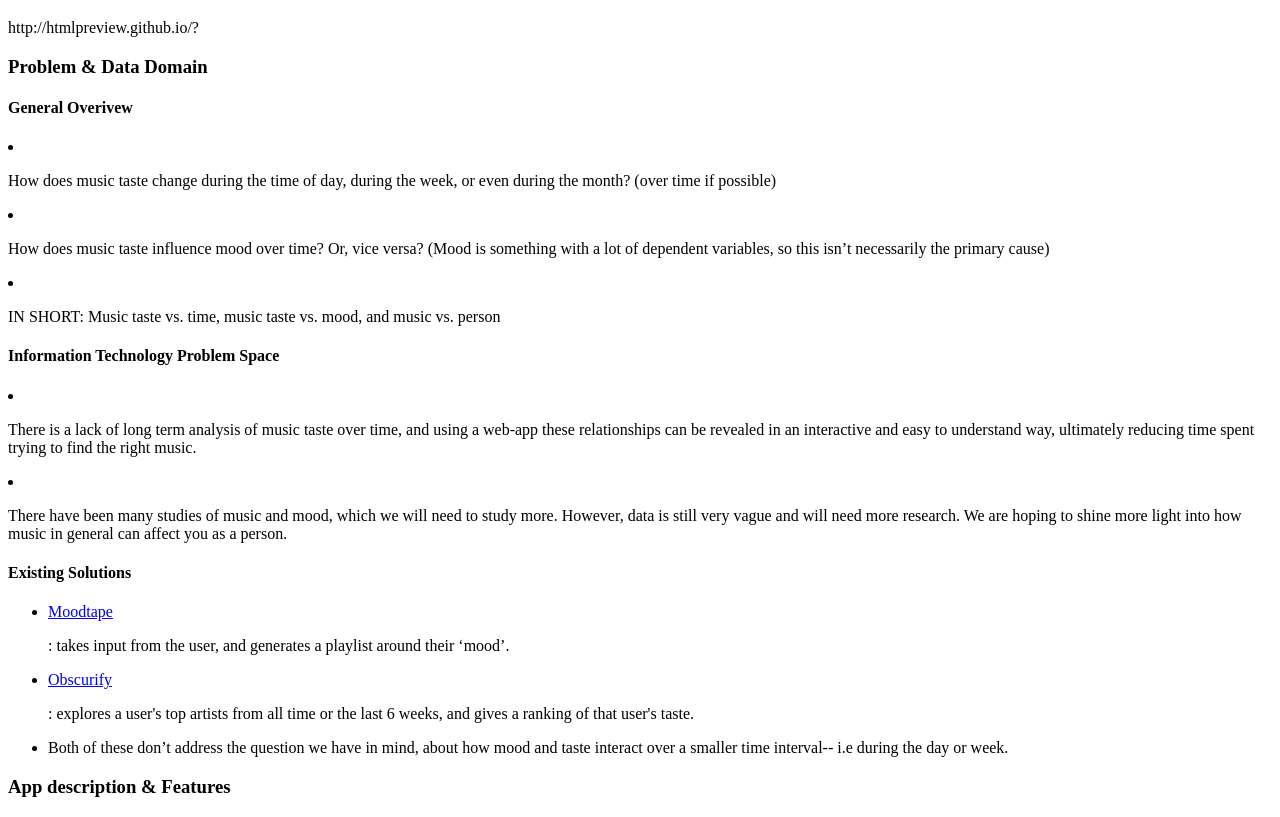
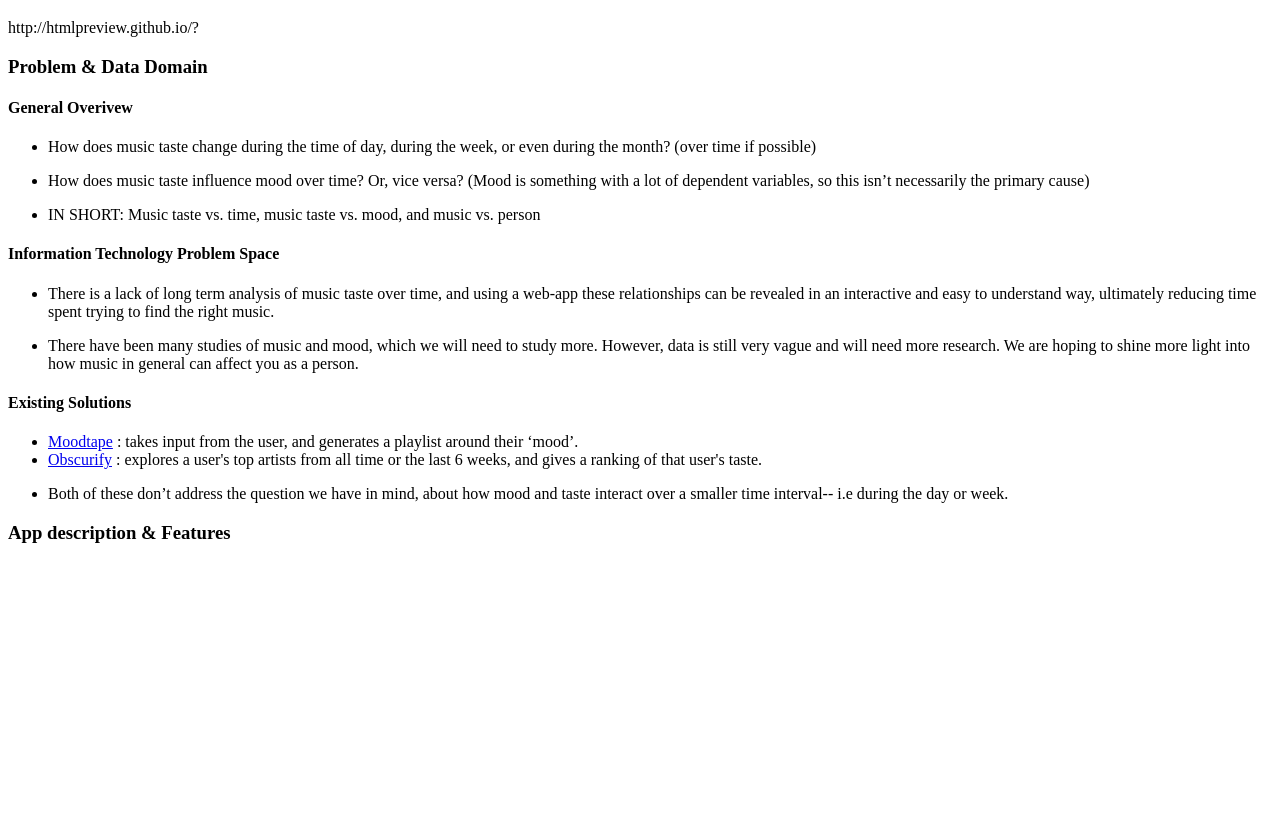
Before and after one commit to info340-au20/project-1-Jornalt, a website: page proposal.html in a window 1280 px wide. Shown: the part 61-878 px from the top of the page. After the commit the page ends 800 px from the top, so only its background shows below. Drawn offline with Linux system fonts and the light colour scheme.

Commit message:
attempt 2

```diff
--- a/proposal.html
+++ b/proposal.html
@@ -13,6 +13,7 @@
         <h3>Problem & Data Domain</h3>
         <section>
             <h4>General Overivew</h4>
+                <ul>
                         <li>
                         <p>
                             How does music taste change during the time of day, during the week, or even during the month? (over time if possible)
@@ -29,7 +30,9 @@
                             IN SHORT: Music taste vs. time, music taste vs. mood, and music vs. person
                         </p>
                     </li>
+                </ul>
             <h4>Information Technology Problem Space</h4>
+                <ul>
                     <li>
                         <p>
                             There is a lack of long term analysis of music taste over time, and using a
@@ -44,22 +47,21 @@
                             shine more light into how music in general can affect you as a person.
                         </p>
                     </li>
+                </ul>
             <div></div>
             <h4>Existing Solutions</h4>
                 <ul>
                     <li>
                         <a href= "https://medium.com/@mohithsubbarao/moodtape-using-
                         spotify-api-to-create-mood-generated-playlists-6e1244c70892"> Moodtape</a>
-                        <p>
                         : takes input from the user, and generates a playlist around their ‘mood’.
-                        </p>
+
                     </li>
                     <li>
                         <a href="https://obscurifymusic.com/login"> Obscurify</a>
-                        <p>
                         : explores a user's top artists from all time or the last 6 weeks, and
                         gives  a ranking of that user's taste.
-                        </p>
+
                     </li>
                     <li>
                         <p>
```
Lines whose indentation alone changed are shown as unchanged.
